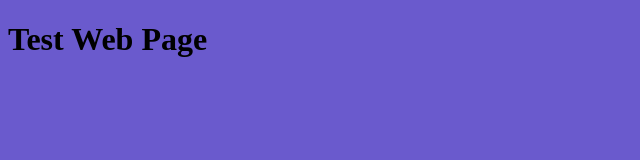
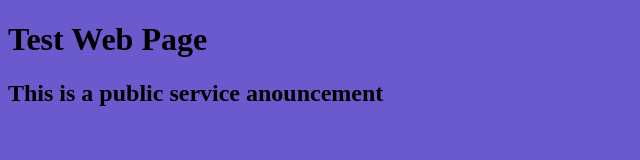
Before and after one commit to alirezafalamarzi/Test, a plain HTML site: page index.html in a window 1280 px wide. Shown: the whole page, without its empty margins (0-640 px from the left). Drawn offline with Linux system fonts and the light colour scheme.

Commit message:
update index.html

```diff
--- a/index.html
+++ b/index.html
@@ -9,5 +9,6 @@
 </head>
 <body>
     <h1>Test Web Page</h1>
+    <h2>This is a public service anouncement</h2>
 </body>
 </html>
--- a/style.css
+++ b/style.css
@@ -1,3 +1,3 @@
-html {
+body {
     background-color: slateblue;
 }
```
